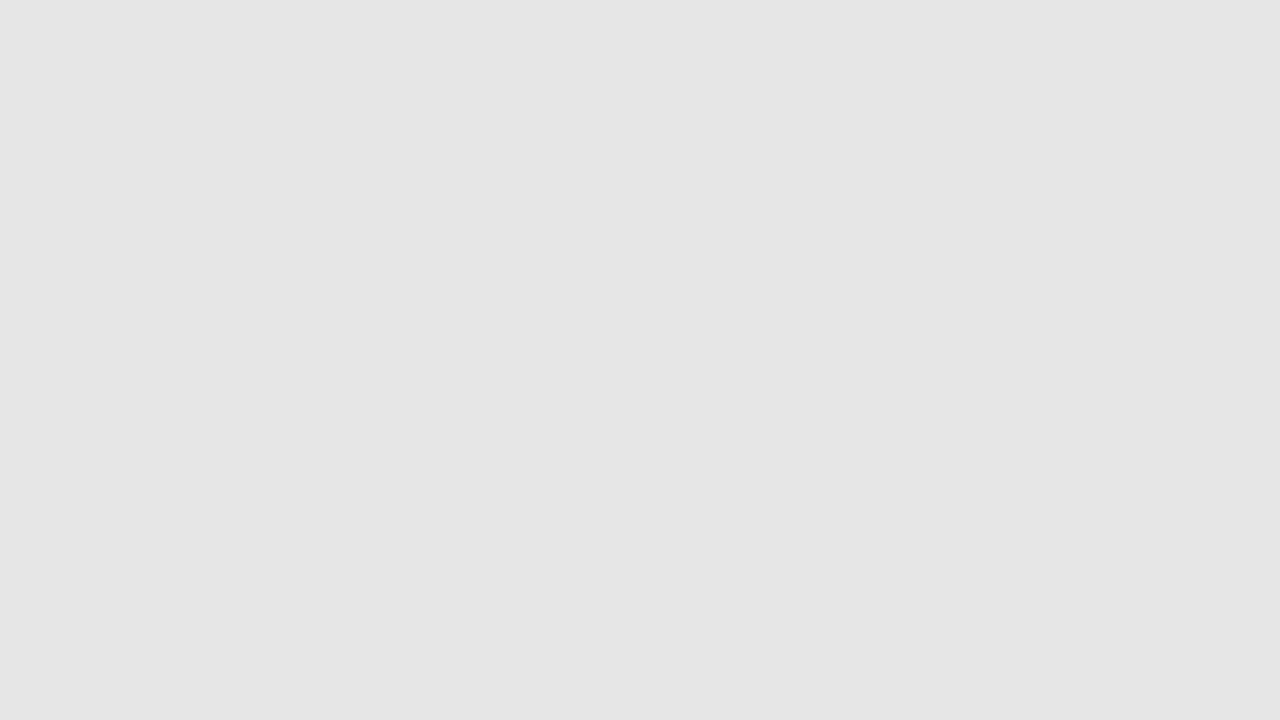
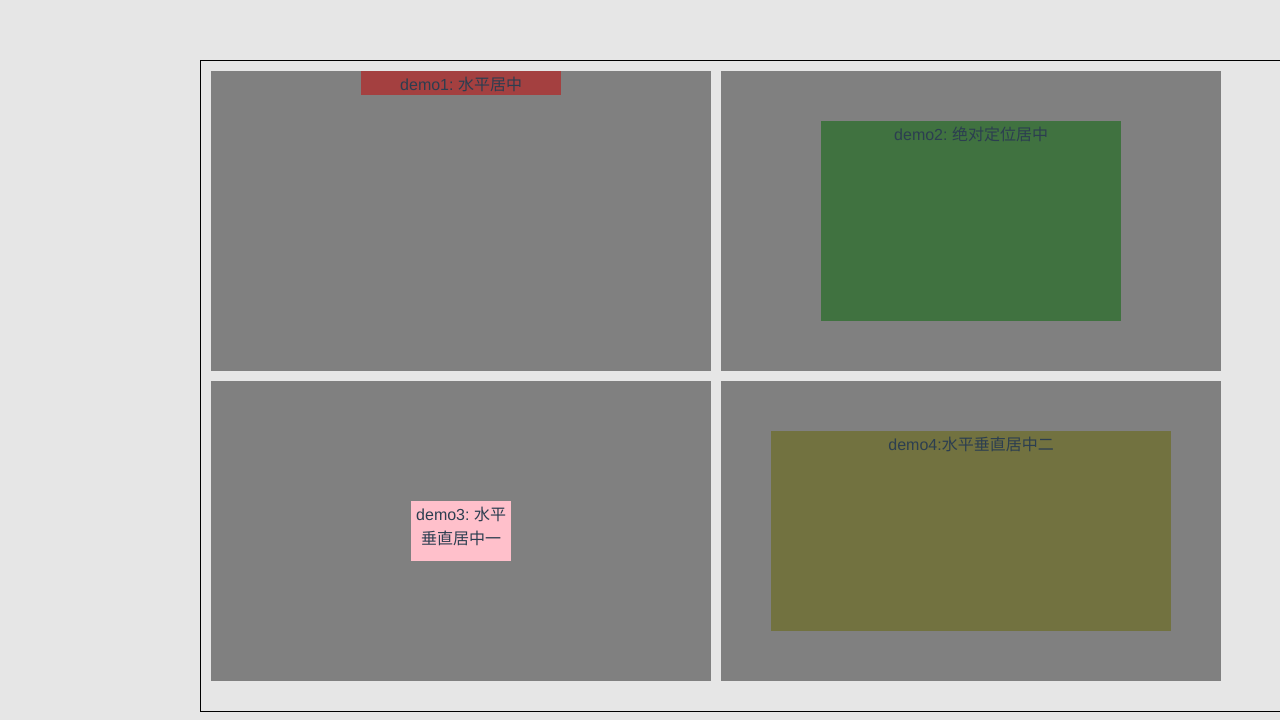
Before and after one commit to mmzy/ayn, a Vue app: page /#/staycenter in a window 1280 px wide. Shown: the top 720 px of the page. Built offline with nearby package versions, Linux system fonts and the light colour scheme.

Commit message:
stay center

```diff
--- /dev/null
+++ b/src/components/hh.vue
@@ -0,0 +1,23 @@
+<template>
+  <div class="container">
+    <div class="demo1"></div>
+    <div class="demo2"></div>
+    <div class="demo3"></div>
+    <div class="demo4"></div>
+  </div>
+</template>
+
+<script>
+export default {
+
+}
+</script>
+
+<style lang="less" scoped>
+.container {
+  background-color: red;
+  .demo1 {
+    background-color: red;
+  }
+}
+</style>
--- a/src/layouts/Menu.vue
+++ b/src/layouts/Menu.vue
@@ -13,9 +13,8 @@
       <div class="chapter">
         <h2>ch2: css</h2>
         <ol>
-          <li>
-            <router-link :to="{path: '/samehcols'}">多列等高</router-link>
-          </li>
+          <li><router-link :to="{path: '/staycenter'}">居中</router-link></li>
+          <li><router-link :to="{path: '/samehcols'}">多列等高</router-link></li>
         </ol>
       </div>
       <div class="chapter">
--- /dev/null
+++ b/src/layouts/StayCenter.vue
@@ -0,0 +1,82 @@
+<template>
+  <div class="container">
+    <div class="container1">
+      <div class="demo1">demo1: 水平居中</div>
+    </div>
+    <div class="container2">
+      <div class="demo2">demo2: 绝对定位居中</div>
+    </div>
+    <div class="container3">
+      <div class="demo3">demo3: 水平垂直居中一</div>
+    </div>
+    <div class="container4">
+      <div class="demo4">demo4:水平垂直居中二 </div>
+    </div>
+  </div>
+</template>
+
+<script>
+export default {
+}
+</script>
+
+<style lang="less" scoped>
+.container {
+  position: relative;
+  left: 200px;
+  width: 1100px;
+  height: 650px;
+  border: solid 1px black;
+  .container1, .container2, .container3, .container4 {
+    position: relative;
+    float: left;
+    margin-left: 10px;
+    margin-top: 10px;
+    width: 500px;
+    height: 300px;
+    background-color: gray;
+  }
+  .container1 {
+    .demo1 {
+      width: 200px;
+      margin: 0 auto;
+      background-color: rgba(200, 0, 0, 0.5);
+    }
+  }
+  .container2 {
+    .demo2 {
+      position: absolute;
+      margin: auto;
+      top: 0;
+      left: 0;
+      bottom: 0;
+      right: 0;
+      width: 300px;
+      height: 200px;
+      background-color: rgba(0, 100, 0, 0.5);
+    }
+  }
+  .container3 {
+    .demo3 {
+      position: relative; /* 相对定位或绝对定位均可 */
+      width: 100px;
+      height: 60px;
+      top: 50%;
+      left: 50%;
+      margin: -30px 0 0 -50px;
+      background-color: pink;
+    }
+  }
+  .container4 {
+    .demo4 {
+      position: absolute; /* 相对定位或绝对定位均可 */
+      width: 400px;
+      height: 200px;
+      top: 50%;
+      left: 50%;
+      transform: translate(-50%, -50%);
+      background-color: rgba(100, 100, 0, 0.5);
+    }
+  }
+}
+</style>
--- a/src/router/index.js
+++ b/src/router/index.js
@@ -2,6 +2,7 @@ import Vue from 'vue'
 import Router from 'vue-router'
 import Menu from '@/layouts/Menu'
 import HelloWorld from '@/layouts/HelloWorld'
+import StayCenter from '@/layouts/StayCenter'
 import SameHCols from '@/layouts/SameHCols'
 
 Vue.use(Router)
@@ -19,6 +20,11 @@ export default new Router({
       component: HelloWorld
     },
     {
+      path: '/staycenter',
+      name: 'StayCenter',
+      component: StayCenter
+    },
+    {
       path: '/samehcols',
       name: 'SameHCols',
       component: SameHCols
```
